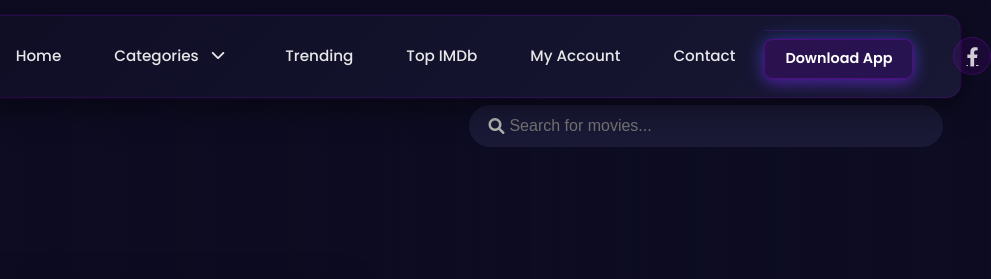
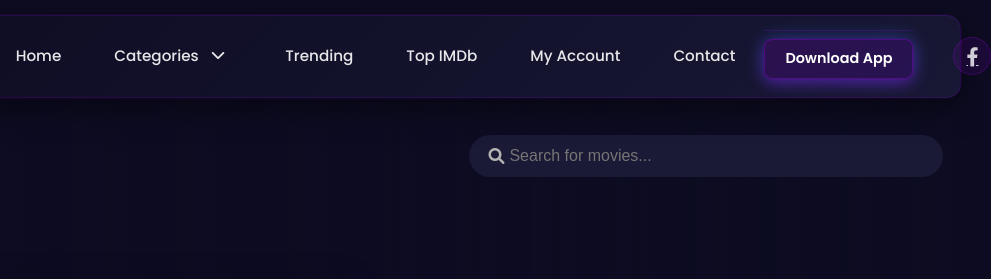
Before and after one commit to Heshan-HS/LumiFlix, a plain HTML site: page index.html in a window 1280 px wide. Shown: the top 279 px of the page, 289-1280 px from the left. Drawn offline with Linux system fonts and the light colour scheme; no server answers.

Commit message:
Update style-new.css

```diff
--- a/style-new.css
+++ b/style-new.css
@@ -575,6 +575,7 @@ header {
     position: relative;
     width: 40%; /* Wider search bar */
     max-width: 502px; /* Reduced by 8px */
+    margin-top: 30px; /* Move search bar 10px down */
 }
 
 .search-bar input {
```
